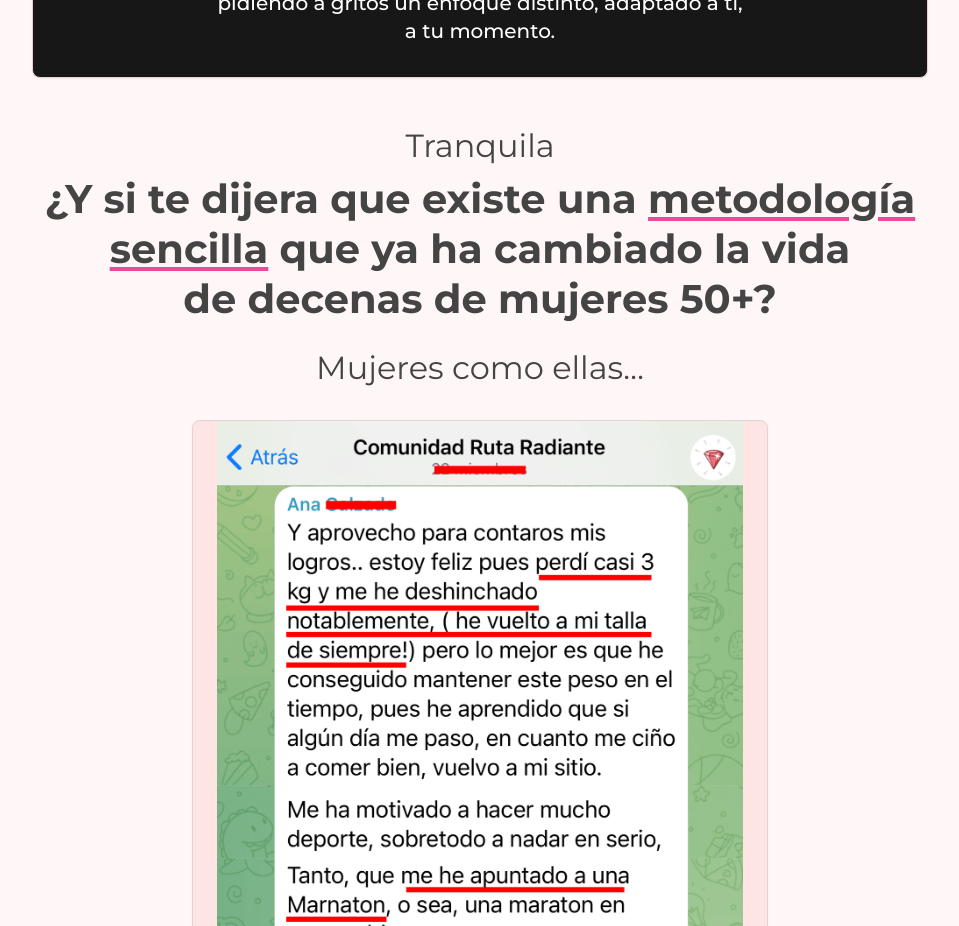
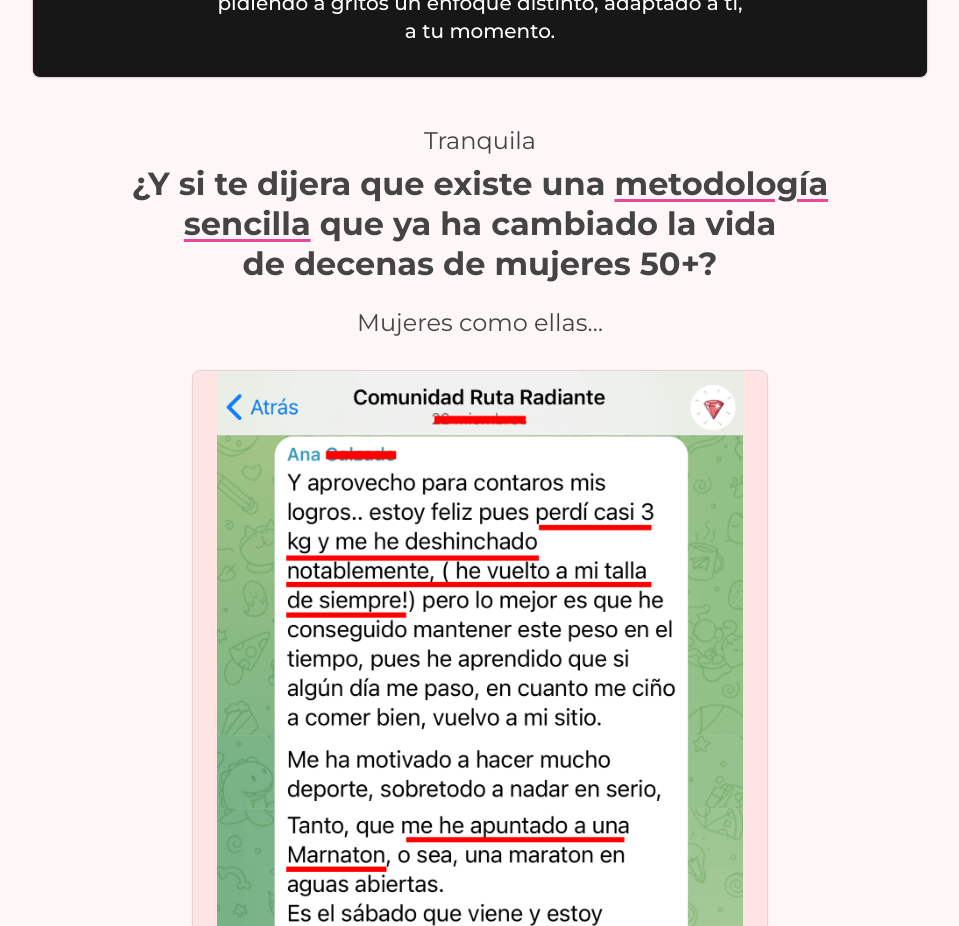
Before and after one commit to eventuresync/landing-template, a Next.js app: page / in a window 1280 px wide. Shown: the part 2100-3026 px from the top of the page, without its empty margins (160-1119 px from the left). Built offline with nearby package versions, Linux system fonts and the light colour scheme.

Commit message:
fix little issue on text

```diff
--- a/components/sections/Testimonials.tsx
+++ b/components/sections/Testimonials.tsx
@@ -20,14 +20,14 @@ export default function Testimonials() {
     <section className="pb-16 pt-8 max-w-[960px] mx-auto">
       <div className="container mx-auto px-4">
         <div className="mb-8">
-          <div className="text-[1rem] sm:text-[2rem] leading-tight text-[#444] text-center mb-2">Tranquila</div>
+          <div className="text-[1rem] sm:text-[1.5rem] leading-tight text-[#444] text-center mb-2">Tranquila</div>
 
-          <h2 className="text-[2rem] sm:text-[2.5rem] leading-tight text-[#444] text-center mb-2">
+          <h2 className="text-[1.5rem] sm:text-[2rem] leading-tight text-[#444] text-center mb-2">
             ¿Y si te dijera que existe una <span className='underline underline-offset-4 decoration-pink-500'>metodología</span> <br/>
             <span className='underline underline-offset-4 decoration-pink-500'>sencilla</span> que ya ha cambiado la vida <br/>
             de decenas de mujeres 50+?
           </h2>
-          <p className="text-[1rem] sm:text-[2rem] leading-tight text-[#444] pt-4 text-center  max-w-2xl mx-auto">
+          <p className="text-[2rem] sm:text-[1.5rem] leading-tight text-[#444] pt-4 text-center  max-w-2xl mx-auto">
             Mujeres como ellas…
           </p>
         </div>
```
